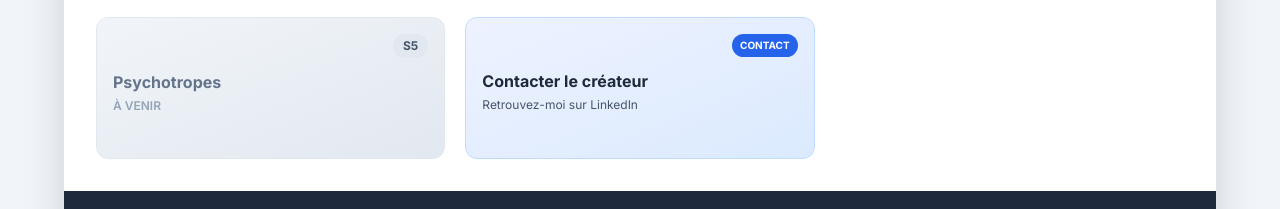
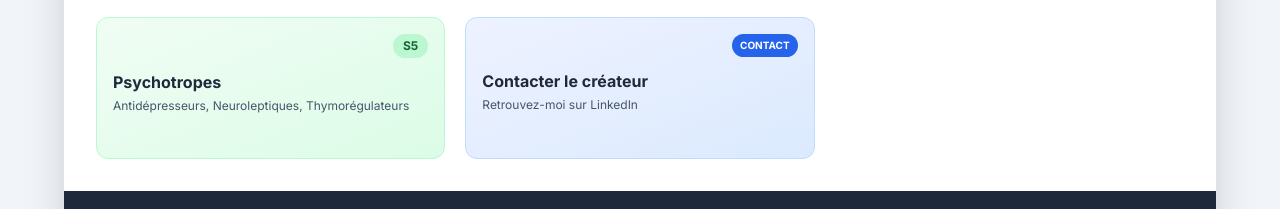
Before and after one commit to lcssrd/pharmaco, a plain HTML site: page index.html in a window 1280 px wide. Shown: the part 811-1020 px from the top of the page. Drawn offline with nearby package versions, Linux system fonts and the light colour scheme; some icons are missing.

```diff
--- a/index.html
+++ b/index.html
@@ -231,17 +231,17 @@
                     </div>
                 </a>
 
-                <a href="psychotropes.html" class="card-enter group flex flex-col p-4 rounded-xl border bg-gradient-to-br from-slate-100 to-slate-200 border-slate-200 hover:shadow-2xl hover:-translate-y-2 hover:ring-2 hover:ring-slate-500/80 transition-all duration-300 h-full" style="animation-delay: 600ms;">
+                <a href="psychotropes.html" class="card-enter group flex flex-col p-4 rounded-xl border bg-gradient-to-br from-green-50 to-green-100 border-green-200 hover:shadow-2xl hover:-translate-y-2 hover:ring-2 hover:ring-green-500/80 transition-all duration-300 h-full" style="animation-delay: 600ms;">
                     <div class="flex justify-between items-start">
-                        <i class="ph-bold ph-brain text-3xl text-slate-400 group-hover:scale-110 transition-transform duration-300"></i>
-                        <span class="bg-slate-200 text-slate-600 text-xs font-bold px-2.5 py-1 rounded-full group-hover:scale-110 transition-transform duration-300">S5</span>
+                        <i class="ph-bold ph-brain text-3xl text-green-600 group-hover:scale-110 transition-transform duration-300"></i>
+                        <span class="bg-green-200 text-green-800 text-xs font-bold px-2.5 py-1 rounded-full group-hover:scale-110 transition-transform duration-300">S5</span>
                     </div>
                     <div class="mt-3 flex-grow">
-                        <h3 class="font-bold text-slate-500 group-hover:scale-105 origin-left transition-transform duration-300">Psychotropes</h3>
-                        <p class="text-xs text-slate-400 mt-1 font-semibold">À VENIR</p>
+                        <h3 class="font-bold text-slate-800 group-hover:scale-105 origin-left transition-transform duration-300">Psychotropes</h3>
+                        <p class="text-xs text-slate-600 mt-1">Antidépresseurs, Neuroleptiques, Thymorégulateurs</p>
                     </div>
                     <div class="mt-2 text-right h-5">
-                        <span class="text-slate-500 opacity-0 group-hover:opacity-100 transition-opacity font-black text-2xl leading-none">→</span>
+                        <span class="text-green-600 opacity-0 group-hover:opacity-100 transition-opacity font-black text-2xl leading-none">→</span>
                     </div>
                 </a>
 
```
